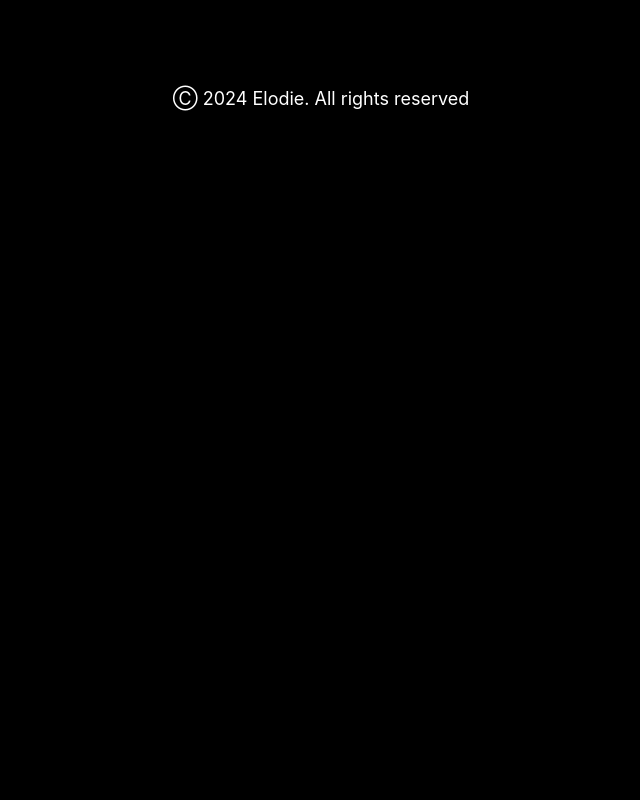
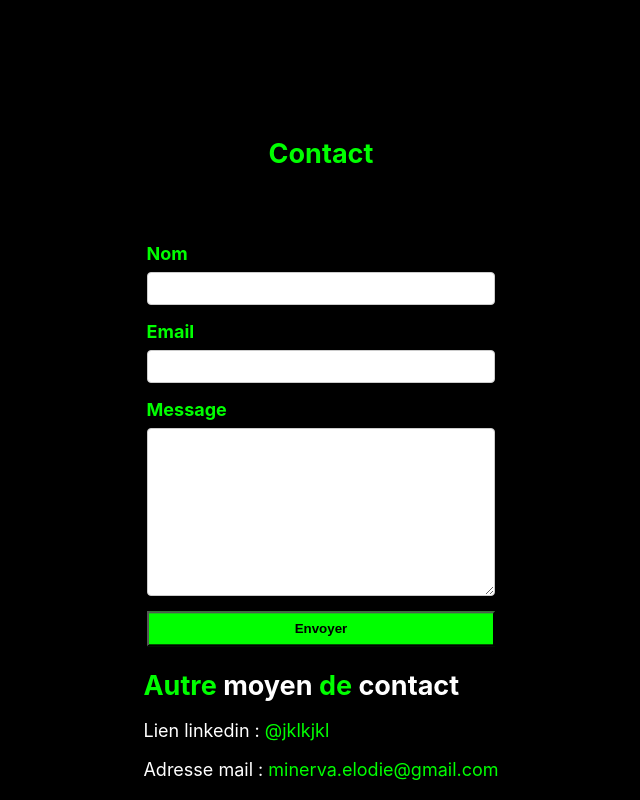
Before and after one commit to ELODIE-74/portefolioweb, a React (Create React App) app in the folder my-portfolio-app/: page / in a window 1280 px wide. Shown: the part 1200-2000 px from the top of the page, without its empty margins (319-959 px from the left). Before the commit the page ends 1347 px from the top, so only its background shows below. Built offline with nearby package versions, Linux system fonts and the light colour scheme.

Commit message:
design contact + id section

```diff
--- a/my-portfolio-app/src/components/formcontact/formcontact.css
+++ b/my-portfolio-app/src/components/formcontact/formcontact.css
@@ -3,13 +3,13 @@
     flex-direction: column;
     align-items: center;
     justify-content: center;
-    background-color: #f0f0f0;
+
     padding: 2rem;
   }
 
   #contact h2 {
-    color: #009688;
     margin-bottom: 1rem;
+    text-shadow: none;
   }
 
   #contact form {
@@ -20,7 +20,7 @@
   }
 
   #contact label {
-    color: #009688;
+    color: #00FF00;
     font-weight: bold;
     margin-bottom: 0.5rem;
   }
@@ -34,16 +34,51 @@
   }
 
   #contact input[type="submit"] {
-    background-color: #009688;
-    color: white;
+    background-color: #00FF00;
+    color: black;
     border: none;
     padding: 0.5rem 1rem;
     cursor: pointer;
   }
 
   #contact input[type="submit"]:hover {
-    background-color: #009688;
+    background-color: #00FF00;
   }
-  .titlecontact{
-    color: #009688;
+ .titlecontacth2{
+    color:#00FF00;
   }
+  .textecontact{
+    color: white;
+  }
+  .textecontact h2{
+    color:#00FF00;
+  }
+  .textecontact h2 span{
+    color: white;
+  }
+  .textecontact p span{
+    color: white;
+  }
+  .textecontact p{
+    color:#00FF00;
+  }
+  .send-button {
+    position: relative;
+    animation: bounce 1s infinite;
+    background-color: #00FF00;
+    color: black;
+    height: 35px;
+    font-weight: bold;
+  }
+
+  @keyframes bounce {
+    0% {
+      transform: translateY(0);
+    }
+    50% {
+      transform: translateY(-10px);
+    }
+    100% {
+      transform: translateY(0);
+    }
+  }
--- a/my-portfolio-app/src/components/formcontact/formcontact.jsx
+++ b/my-portfolio-app/src/components/formcontact/formcontact.jsx
@@ -34,7 +34,7 @@ const ContactForm = () => {
 
   return (
     <section id="contact">
-      <h2>Contact</h2>
+      <h2 className='titlecontacth2'>Contact</h2>
       <p className='titlecontact'>Vous voulez me contacter ? Alors faites-moi signe !</p>
       <form onSubmit={handleSubmit}>
         <label htmlFor="name">Nom</label>
@@ -62,9 +62,17 @@ const ContactForm = () => {
           value={message}
           onChange={(e) => setMessage(e.target.value)}
         ></textarea>
-        <input type="submit" value="Envoyer" />
+        <button type="submit" className="send-button">Envoyer</button>
       </form>
+      <section className='adresse_contact'>
+      <div className='textecontact'>
+       <h2>Autre <span>moyen</span> de<span> contact</span></h2>
+       <p><span>Lien linkedin : </span>@jklkjkl</p>
+       <p><span>Adresse mail : </span>minerva.elodie@gmail.com</p>
+      </div>
+      </section>
     </section>
+
   );
 };
 
--- a/my-portfolio-app/src/components/header/header.jsx
+++ b/my-portfolio-app/src/components/header/header.jsx
@@ -1,22 +1,20 @@
-import React, { useState, useRef } from 'react';
+import React, { useState } from 'react';
 import { Link } from "react-router-dom";
 import "./header.css";
 
 const Header = () => {
   const [showMenu, setShowMenu] = useState(false);
-  const presentationSectionRef = useRef(null);
-  const projetsSectionRef = useRef(null);
-  const competencesSectionRef = useRef(null);
-  const cvSectionRef = useRef(null);
-  const contactSectionRef = useRef(null);
 
   const toggleMenu = () => {
     setShowMenu(!showMenu);
   };
 
-  const scrollToSection = (sectionRef) => {
-    sectionRef.current.scrollIntoView({ behavior: 'smooth' });
-    toggleMenu();
+  const scrollToSection = (sectionId) => {
+    const section = document.getElementById(sectionId);
+    if (section) {
+      section.scrollIntoView({ behavior: 'smooth' });
+      toggleMenu();
+    }
   };
 
   return (
@@ -31,22 +29,19 @@ const Header = () => {
         </div>
         <ul className="menu-list">
           <li>
-            <Link to="/" onClick={toggleMenu}>Accueil</Link>
+            <Link to="#" onClick={() => scrollToSection('presentation')}>Présentation</Link>
           </li>
           <li>
-            <Link to="/presentation" onClick={() => scrollToSection(presentationSectionRef)}>Présentation</Link>
+            <Link to="#" onClick={() => scrollToSection('projets')}>Projets</Link>
           </li>
           <li>
-            <Link to="/projets" onClick={() => scrollToSection(projetsSectionRef)}>Projets</Link>
+            <Link to="#" onClick={() => scrollToSection('competences')}>Compétences</Link>
           </li>
           <li>
-            <Link to="/competences" onClick={() => scrollToSection(competencesSectionRef)}>Compétences</Link>
+            <Link to="#" onClick={() => scrollToSection('cv')}>CV</Link>
           </li>
           <li>
-            <Link to="/cv" onClick={() => scrollToSection(cvSectionRef)}>CV</Link>
-          </li>
-          <li>
-            <Link to="/contact" onClick={() => scrollToSection(contactSectionRef)}>Contact</Link>
+            <Link to="#" onClick={() => scrollToSection('contact')}>Contact</Link>
           </li>
         </ul>
       </nav>
--- a/my-portfolio-app/src/pages/home/home.jsx
+++ b/my-portfolio-app/src/pages/home/home.jsx
@@ -2,6 +2,7 @@ import React, { useRef, useEffect } from 'react';
 import './home.css';
 import ProjectList from '../../components/card/card';
 import TechSlider from '../../components/slidericone/slidericone';
+import ContactForm from '../../components/formcontact/formcontact';
 
 function Home() {
   //référence à l'élément text-container avec useRef(null).
@@ -33,7 +34,7 @@ function Home() {
   return (
     <div>
       <div className="home-container">
-        <div className="text-container" ref={textContainerRef}>
+        <div className="text-container" ref={textContainerRef} id="présentation">
           <p>
             Bienvenue sur mon site.
             Intégrateur web.
@@ -52,6 +53,9 @@ function Home() {
       <div className="tech-slider-container">
         <TechSlider />
       </div>
+      <div className="contact-design" id="contact">
+      <ContactForm />
+       </div>
     </div>
   );
 }
```
Also changed, not shown: my-portfolio-app/src/pages/contact/contact.jsx (deleted, +0 -12 lines).
